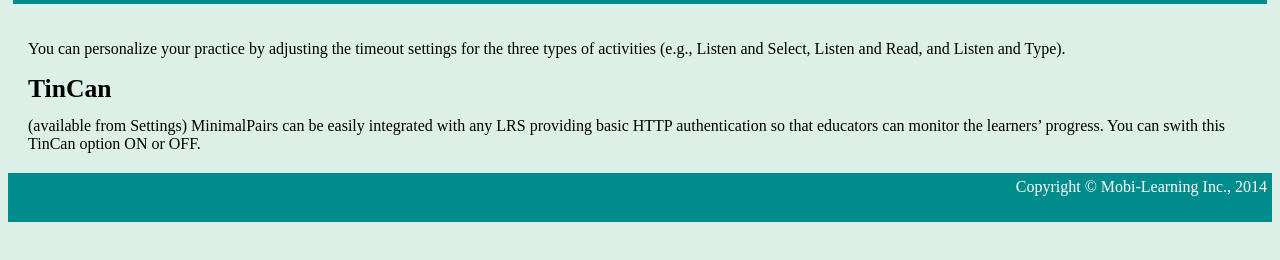
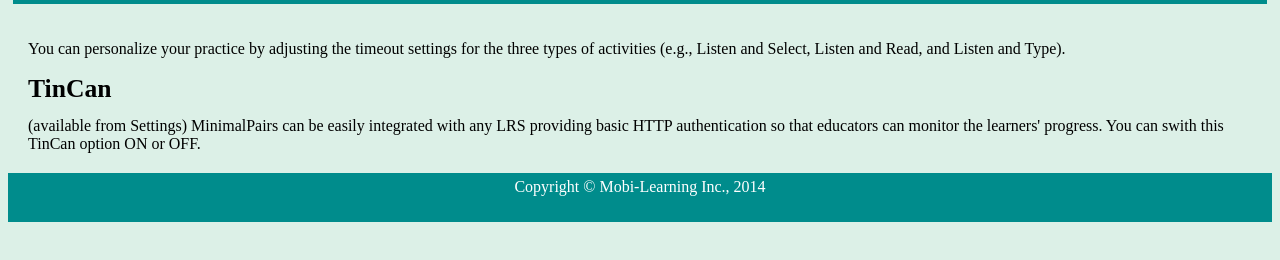
Before and after one commit to Mobi-LearningInc/MinPairsPro-iOS, a plain HTML site: page MinPairs/settings.html in a window 1280 px wide. Shown: the part 96-356 px from the top of the page. Drawn offline with Linux system fonts and the light colour scheme.

Commit message:
merged changes from free version

```diff
--- a/MinPairs/MPMain.css
+++ b/MinPairs/MPMain.css
@@ -72,4 +72,5 @@
 	text-align: right;
 	padding: 5px;
 	height: 5%;
+    text-align:center
 }
--- a/MinPairs/settings.html
+++ b/MinPairs/settings.html
@@ -21,7 +21,7 @@
         <p>You can personalize your practice by adjusting the timeout settings for the three types of activities (e.g., Listen and Select, Listen and Read, and Listen and Type).</p>
 
         <h2>TinCan</h2>
-        (available from Settings) MinimalPairs can be easily integrated with any LRS providing basic HTTP authentication so that educators can monitor the learners’ progress. You can swith this TinCan option ON or OFF.
+        (available from Settings) MinimalPairs can be easily integrated with any LRS providing basic HTTP authentication so that educators can monitor the learners' progress. You can swith this TinCan option ON or OFF.
         </div>
         <div id="footer">
             Copyright &copy; Mobi-Learning Inc., 2014
```
Also changed, not shown: 7 other files.
